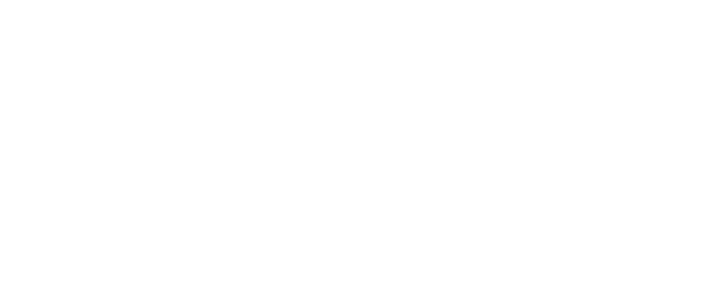
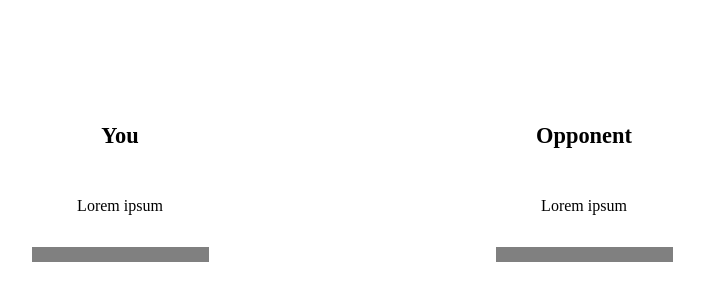
Before and after one commit to WilliamKSilva/type-1v1-go, an Angular app in the folder client/: page /games in a window 1280 px wide. Before the commit this address led to /. Shown: the part 102-402 px from the top of the page, without its empty margins (288-992 px from the left). Built offline with nearby package versions, Linux system fonts and the light colour scheme.

Commit message:
feat: add the first version of game page

```diff
--- a/client/src/app/app-routing.module.ts
+++ b/client/src/app/app-routing.module.ts
@@ -3,7 +3,7 @@
 import { GameComponent } from './pages/game/game.component';
 import { HomeComponent } from './pages/home/home.component';
 
-const routes: Routes = [{path: "", component: HomeComponent}, {path: "game", component: GameComponent}];
+const routes: Routes = [{path: "", component: HomeComponent}, {path: "games", component: GameComponent}];
 
 @NgModule({
   imports: [RouterModule.forRoot(routes)],
--- a/client/src/app/pages/game/game.component.html
+++ b/client/src/app/pages/game/game.component.html
@@ -1,3 +1,14 @@
-<div class="container">
-    <p>teste</p>
+<div class="game-container">
+    <div class="game-wrapper">
+        <div class="you">
+            <strong>You</strong>
+            <p>Lorem ipsum</p>
+            <input />
+        </div>
+        <div class="opponent">
+            <strong>Opponent</strong>
+            <p>Lorem ipsum</p>
+            <input />
+        </div>
+    </div>
 </div>
--- a/client/src/app/pages/game/game.component.scss
+++ b/client/src/app/pages/game/game.component.scss
@@ -0,0 +1,41 @@
+.game-container {
+    display: flex;
+    width: 100%;
+    height: 100%;
+}
+
+.game-wrapper {
+    margin-top: 9rem;
+    width: 100%;
+    display: flex;
+    justify-content: center;
+    gap: 5rem;
+    flex-direction: row;
+
+
+}
+
+.you, .opponent {
+    display: flex;
+    align-items: center;
+    width: 30%;
+    justify-content: center;
+    flex-direction: column;
+    height: 300px;
+    padding: 1rem;
+
+    strong {
+        font-size: 1.4rem;
+    }
+
+    p {
+        margin-top: 3rem;
+        font-size: 1rem;
+    }
+
+    input {
+        margin-top: 2rem;
+        border: 0;
+        background-color: gray;
+    }
+}
--- a/client/src/app/pages/home/home.component.scss
+++ b/client/src/app/pages/home/home.component.scss
@@ -25,7 +25,6 @@
 }
 
 .new-game-wrapper {
-    padding: 1rem;
     display: flex;
     align-items: center;
     flex-direction: row;
--- a/client/src/app/pages/home/home.component.ts
+++ b/client/src/app/pages/home/home.component.ts
@@ -32,10 +32,8 @@
     newGame (data: NewGameData): void  {
         this.modalActive = false
 
-        this.isLoading = true
+        this.isLoading = false
 
-        this.http.post<Game>(this.gameURL, data).subscribe(data => this.createdGame = data)
-
-        this.isLoading = false
+        this.router.navigate(['/games', { id: 1 }])
     }
 }
```
